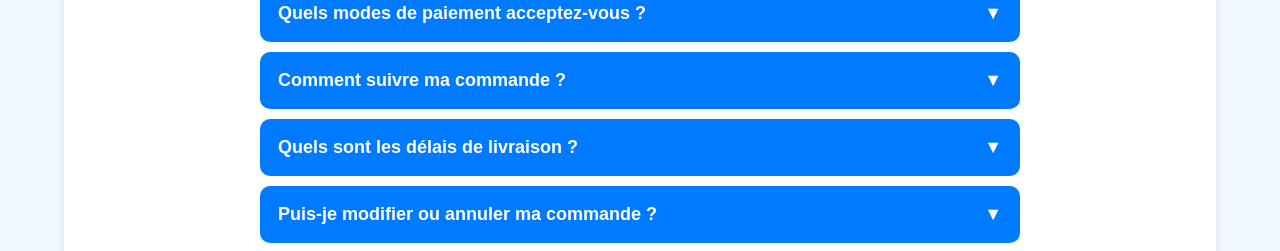
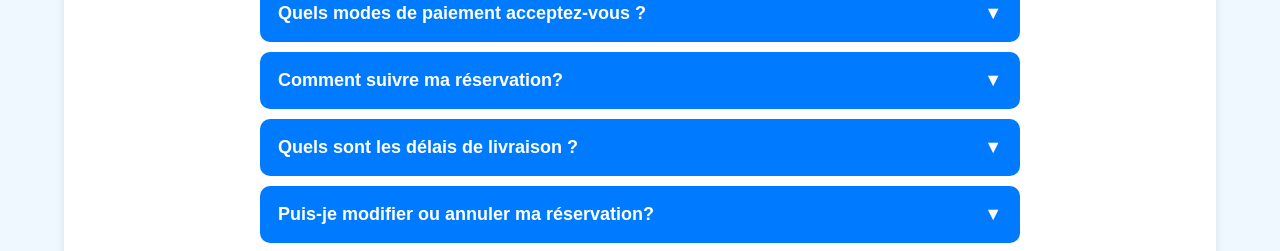
Before and after one commit to Hibisky/Gestion-d-empreint-2-materiel, a Vue app: page /faq in a window 1280 px wide. Shown: the part 548-799 px from the top of the page. Built offline with nearby package versions, Linux system fonts and the light colour scheme; no server answers.

Commit message:
réservation pas commande

```diff
--- a/src/components/pages/AboutPage.vue
+++ b/src/components/pages/AboutPage.vue
@@ -4,7 +4,6 @@
     <div class="about-header">
       <div class="about-title-box">
         <h1>Pourquoi louer votre matériel informatique avec Locamat ?</h1>
-        <h2 class="subtitle">Innovation, flexibilité et responsabilité</h2>
       </div>
     </div>
 
--- a/src/components/pages/FAQPage.vue
+++ b/src/components/pages/FAQPage.vue
@@ -41,9 +41,9 @@ export default {
         { question: "Puis-je accéder à mon profil ?", answer: "Oui, vous pouvez accéder à votre profil depuis le menu principal après vous être connecté." },
         { question: "Comment ajouter un appareil ?", answer: "Rendez-vous sur la page Ajouter un appareil via le menu pour enregistrer un nouvel appareil." },
         { question: "Quels modes de paiement acceptez-vous ?", answer: "Nous acceptons les paiements par carte bancaire (Visa, Mastercard) et PayPal." },
-        { question: "Comment suivre ma commande ?", answer: "Vous pouvez suivre votre commande depuis votre espace client dans la section 'Mes commandes'." },
+        { question: "Comment suivre ma réservation?", answer: "Vous pouvez suivre votre réservationdepuis votre espace client dans la section 'Mes commandes'." },
         { question: "Quels sont les délais de livraison ?", answer: "Les délais varient entre 3 à 5 jours ouvrés selon votre localisation." },
-        { question: "Puis-je modifier ou annuler ma commande ?", answer: "Oui, tant que votre commande n’a pas été expédiée, vous pouvez la modifier ou l'annuler dans votre espace client." },
+        { question: "Puis-je modifier ou annuler ma réservation?", answer: "Oui, tant que votre réservationn’a pas été expédiée, vous pouvez la modifier ou l'annuler dans votre espace client." },
         { question: "Comment contacter le support client ?", answer: "Vous pouvez nous contacter par e-mail à support@votresite.com ou via le chat en ligne." },
         { question: "Proposez-vous des garanties sur les produits ?", answer: "Oui, tous nos produits sont couverts par une garantie de 2 ans." },
         { question: "Puis-je retourner un produit ?", answer: "Vous disposez de 14 jours après réception pour retourner un produit en parfait état." }
```
Also changed, not shown: 1 other file (tests, documents, lock files or other folders).
